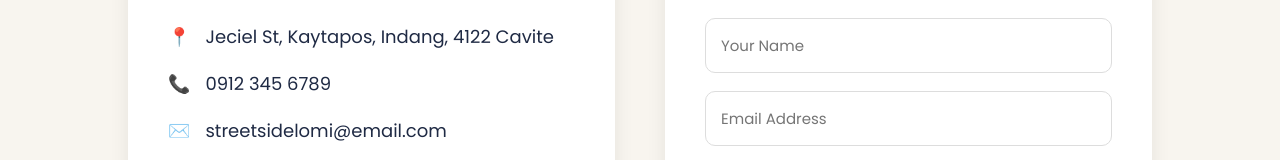
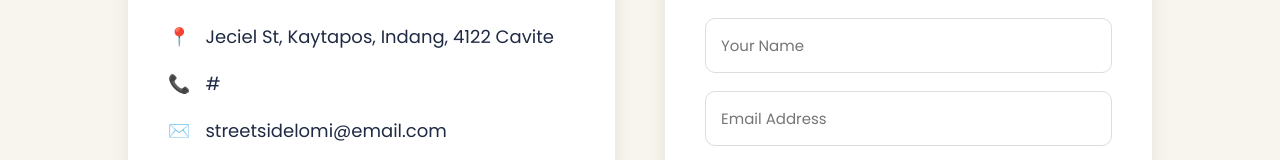
Before and after one commit to YourMiloo/Jeffannlomi, a plain HTML site: page contact.html in a window 1280 px wide. Shown: the part 464-624 px from the top of the page. Drawn offline with Linux system fonts and the light colour scheme.

Commit message:
Fix HTML encoding issues in contact.html

```diff
--- a/contact.html
+++ b/contact.html
@@ -53,7 +53,7 @@
             </div>
 
             <div class="info-box">
-                📞 <span>0912 345 6789</span>
+                📞 <span>#</span>
             </div>
 
             <div class="info-box">
```
